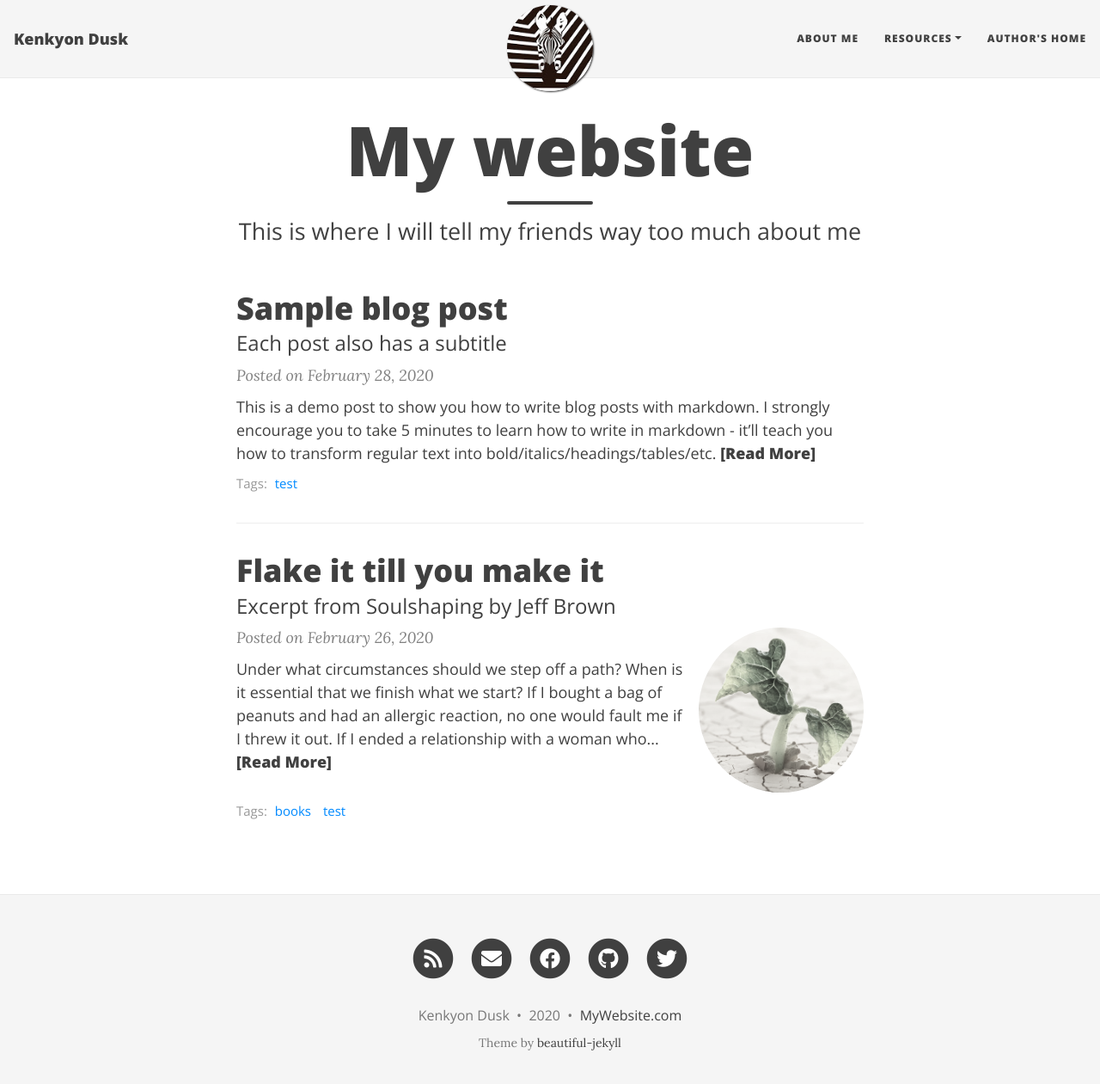
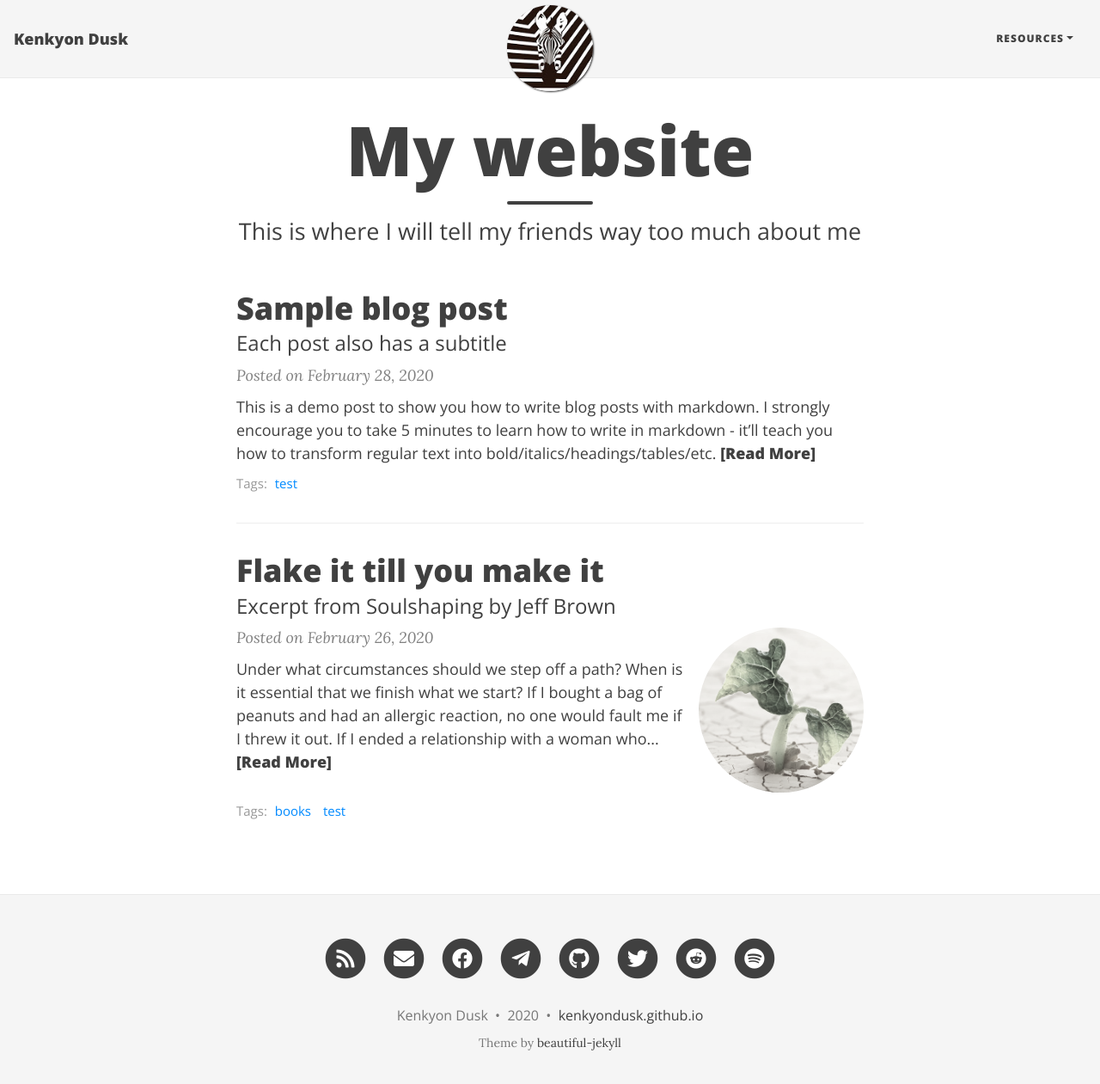
Before and after one commit to KenkyonDusk/kenkyondusk.github.io, a Jekyll site: the page built from index.html, in a window 1280 px wide and 1274 px high. Shown: the top 1261 px of the window at 86% size. Built offline with Jekyll 4.4.1, drawn with Linux system fonts in a browser that asks for light colours; nearby versions of some CDN libraries; the list of posts is cut into pages by our own code.

Commit message:
Update _config.yml

```diff
--- a/_config.yml
+++ b/_config.yml
@@ -12,11 +12,8 @@ author: Kenkyon Dusk
 # --- List of links in the navigation bar --- #
 
 navbar-links:
-  About Me: "aboutme"
   Resources:
-    - Beautiful Jekyll: "https://beautifuljekyll.com"
     - Learn markdown: "https://www.markdowntutorial.com/"
-  Author's home: "https://deanattali.com"
 
 # --- Logo --- #
 
@@ -38,24 +35,24 @@ round-avatar: true
 # Uncomment the links you want to show and add your information to each one.
 # If you don't want to show a link to an RSS feed, set rss to "false".
 social-network-links:
-  email: "someone@example.com"
-  facebook: deanattali
-  github: daattali
-  twitter: daattali
+  email: "kenkyondusk404@gmail.com"
+  facebook: KenkyonDusk
+  github: KenkyonDusk
+  twitter: Kenkyon404
   rss: true
-#  reddit: yourname
+  reddit: KenkyonDusk
 #  linkedin: daattali
 #  xing: yourname
 #  stackoverflow: "3943160/daattali"
 #  snapchat: deanat78
 #  instagram: deanat78
 #  youtube: user/deanat78
-#  spotify: yourname
+  spotify: KenkyonDusk
 #  telephone: +14159998888
 #  steam: deanat78
 #  twitch: yourname
 #  yelp: yourname
-#  telegram: yourname
+  telegram: KenkyonDusk
 #  calendly: yourname
 #  mastodon: instance.url/@username
 #  ORCID: your ORCID ID
@@ -67,12 +64,12 @@ social-network-links:
 share-links-active:
   twitter: true
   facebook: true
-  linkedin: true
-  vk: false
+#  linkedin: true
+  vk: true
 
 # How to display the link to your website in the footer
 # Remove this if you don't want a link in the footer
-url-pretty: "MyWebsite.com"
+url-pretty: "kenkyondusk.github.io"
 
 # Create a "tags" index page and make tags on each post clickable
 link-tags: true
@@ -168,7 +165,7 @@ date_format: "%B %-d, %Y"
 # --- You don't need to touch anything below here (but you can if you want) --- #
 
 # Output options (more information on Jekyll's site)
-timezone: "America/Vancouver"
+timezone: "Europe/Moscow"
 markdown: kramdown
 highlighter: rouge
 permalink: /:year-:month-:day-:title/
@@ -203,8 +200,8 @@ exclude:
   - Gemfile.lock
   - LICENSE
   - README.md
-  - screenshot.png
-  - docs/
+#  - screenshot.png
+#  - docs/
 
 plugins:
   - jekyll-paginate
```
